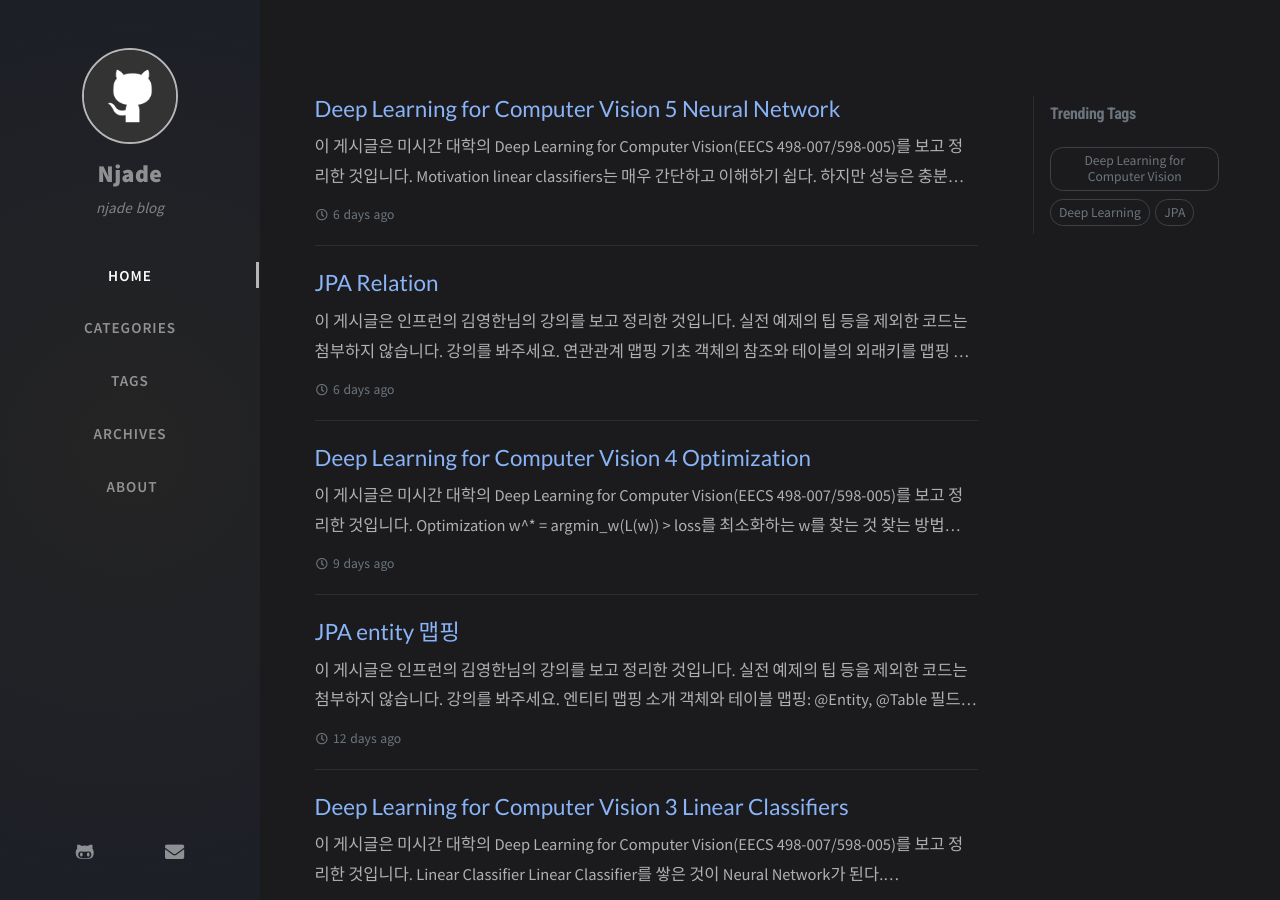
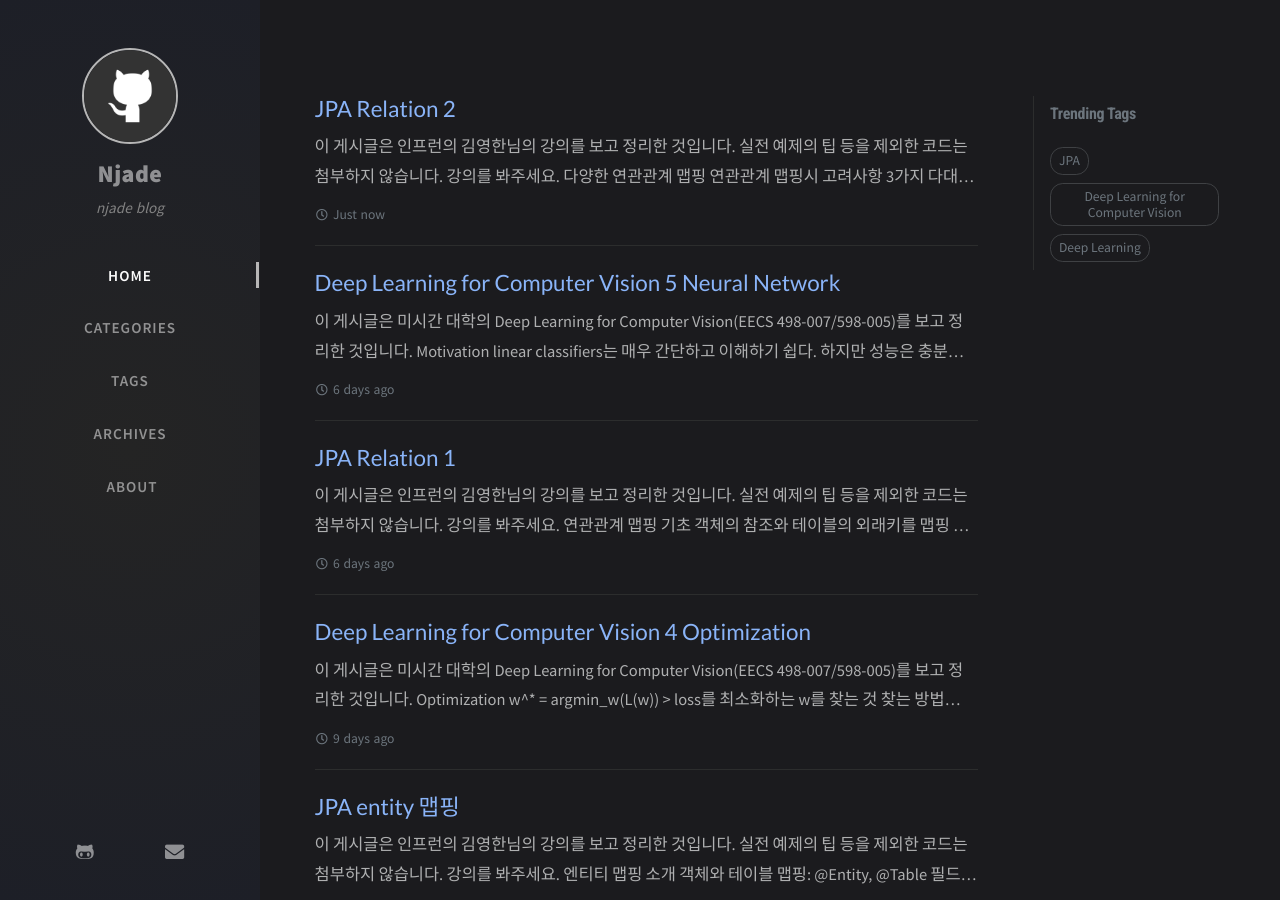
Before and after one commit to NJade/njade.github.io, a Jekyll site: the page built from index.html, in a window 1280 px wide and 900 px high. Built offline with Jekyll 4.4.1, drawn with Linux system fonts in a browser that asks for light colours; nearby versions of some CDN libraries; the list of posts is cut into pages by our own code; comment, search, counter and statistics services are not loaded; some of the changed lines change nothing that is shown.

Commit message:
Add post

````diff
--- a/_posts/2020-12-08-JPA_relation.md
+++ b/_posts/2020-12-08-JPA_relation_1.md
@@ -1,5 +1,5 @@
 ---
-title: JPA Relation
+title: JPA Relation 1
 author: Njade
 date: 2020-12-09 05:30:00 +0900
 categories: [JPA]
--- /dev/null
+++ b/_posts/2020-12-16-JPA_relation_2.md
@@ -0,0 +1,131 @@
+---
+title: JPA Relation 2
+author: Njade
+date: 2020-12-16 00:25:00 +0900
+categories: [JPA]
+tags: [JPA]
+---
+
+이 게시글은 인프런의 [김영한님의 강의](https://www.inflearn.com/course/ORM-JPA-Basic)를 보고 정리한 것입니다.
+실전 예제의 팁 등을 제외한 코드는 첨부하지 않습니다. 강의를 봐주세요.
+
+---
+
+## 다양한 연관관계 맵핑
+---
+* 연관관계 맵핑시 고려사항 3가지
+* 다대일 [N:1]
+* 일대다 [1:N]
+* 일대일 [1:1]
+* 다대다 [N:N]
+
+---
+
+## 연관관계 맵핑시 고려사항 3가지
+---
+### 다중성
+* 다대일: @ManyToOne
+* 일대다: @OneToMany
+* 일대일: @OneToOne
+* 다대다: @ManyToMany > 실무에서 사용하지 말 것
+
+### 단방향, 양방향
+* 테이블: 외래 키 하나로 양쪽 조인이 가능한 방향이라는 개념이 없음
+* 객체: 참조용 필드가 있는 쪽만 참조 가능, 한쪽만 참조하면 단방향, 양쪽 참조면 양방향
+
+### 연관관계의 주인
+* 테이블은 외래 키가 하나
+* 객체는 참조가 2군데
+* 두 객체 중 테이블의 외래 키를 관리할 곳을 정해야 함.
+* 외래 키를 관리하는 참조가 있는 곳이 주인
+* 주인이 아닌 곳은 조회만 가능
+* 다대일, 일대다 등에서 앞에 나오는 것이 주인
+
+---
+
+## 다대일 [N:1]
+---
+* 다대일 단방향상황에서 다대일 양방향으로의 확장은 테이블에 영향을 주지 않고 코드상으로만 추가가 가능
+* 외래키가 있는 쪽이 연관관계의 주인
+
+---
+
+## 일대다 [1:N]
+---
+* 1이 주인
+* 일반적으로 권장하지 않음.
+* 테이블에서 생각하면 N쪽에 무조건 외래키가 들어감.
+* 이 경우 1쪽 객체가 바뀌면 자신의 테이블이 아닌 다른 테이블로 sql이 실행되어 쿼리가 한 번 더 나감.
+* 객체와 테이블의 관계를 명확하게 파악하지 않으면 코드와 sql이 맵핑되지 않아 해석상의 어려움이 생길 수 있음.
+* 객체지향적으로는 살짝 부적절하더라도 DB설계에 맞춰 다대일 관계로 설계로 바꾸는 것이 좋음.
+* @JoinColumn을 꼭 사용하여야 하며 이를 사용하지 않으면 조인 테이블을 사용하게 됨. (테이블이 하나 더 생김.)
+* 일대다 양방향은 공식적으로 존재하지 않지만 사용은 가능하다.
+```java
+@ManyToOne
+@JoinColumn(insertable = false, updatable = false)
+```
+* 위 두개의 어노테이션을 통해 읽기 전용 필드를 사용해서 양방향처럼 사용하는 방법이다.
+
+---
+
+## 일대일 [1:1]
+---
+* 일대일은 반대도 일대일
+* 주 테이블이나 대상 테이블 중에 외래 키 선택이 가능
+* 외래 키에 DB에 유니크 제약조건이 추가되어야 한다.
+* 다대일과 유사함.
+* 외래키가 있는 곳이 연관관계의 주인
+* 반대편은 mappedBy 적용.
+* 일대일이지만 대상 테이블에 외래키가 있는 단방향의 경우 JPA가 지원해주지 않음.
+* 양방향인 경우에는 대상 테이블에 외래키가 있으면 가능하지만 사실 일대일 주 테이블의 양방향과 동일.
+
+### 주 테이블에 외래키
+* 개발상에서는 주 테이블에 외래키를 가지고 있는 경우 JPA 맵핑이 편리하고 추가 쿼리를 실행할 필요가 없어 이점이 있을 수 있다.
+* 값이 없으면 외래키에 null이 들어가는 등의 단점이 있을 수 있다.
+
+### 대상 테이블에 외래 키
+* DB관점에서 일대다가 되는 경우 테이블 구조가 유지될 수 있다.
+* 프록시 기능의 한계로 지연 로딩으로 설정하여도 어차피 쿼리해봐야 결과를 알 수 있기 때문에 항상 즉시 로딩된다.
+
+---
+
+## 다대다 [N:M]
+---
+* 실무에서는 사용하지 말 것.
+* RDB에서 정규화된 테이블은 다대다가 표현이 안됨.
+* 연결 테이블을 사용해서 일대다, 다대일 관계로 표현해야 함.
+* 객체는 컬렉션을 사용해서 객체 2개로 다대다 관계가 가능.
+* @ManyToMany, @JoinTable로 지정이 가능하며 단방향, 양방향이 가능하다.
+* 양방향은 동일하게 mappedBy를 사용해야함.
+* 실무에서는 연결 테이블이 연결만 하고 끝나는 일이 없고 추가정보가 꼭 들어가기 때문에 사용하지 않는 것이 좋음.
+* 연결 테이블용 엔티티를 만드는 것이 좋다.
+* 연결 테이블도 PK는 의미없는 sequence를 사용하는 것이 유연해질 수 있다.
+
+---
+
+## 실전 예제
+---
+* JPA는 parent와 같은 형태의 셀프 맵핑도 가능함.
+* 실무에서 중간 테이블은 단순하지 않으므로 @ManyToMany를 사용하지 말 것.
+* @JoinColumn은 외래키를 맵핑할 때 사용
+  * name: 매핑할 외래 키 이름
+  * referencedColumnName: 외래 키가 참조하는 대상 테이블의 컬럼명
+  * foreignKey(DDL): 외래키 제약조건을 직접 지정
+  * 이외에는 @Column과 동일
+* @ManyToOne
+  * optional: 기본값 true
+  * fetch: 기본값 EAGER
+  * cascaed: 영속성 전이 기능
+  * targetEntity: 연관된 엔티티의 타입 정보를 설정, 거의 사용하지 않음. 컬렉션 제네릭으로 타입 정보 추론.
+  * 스펙상 mappedBy가 없음. > 무조건 주인이 되어야 함.
+* @OneToMany
+  * mappedBy: 주인 필드 선택
+  * fetch: 기본값 LAZY
+  * cascaed: 영속성 전이 기능
+  * targetEntity: 연관된 엔티티의 타입 정보를 설정, 거의 사용하지 않음. 컬렉션 제네릭으로 타입 정보 추론.
+
+---
+
+# Reference
+---
+- [인프런](https://www.inflearn.com/course/ORM-JPA-Basic)
````
